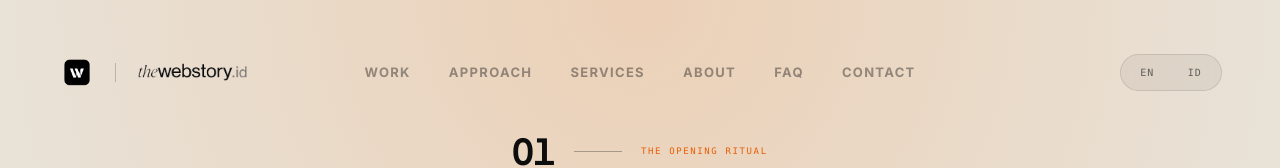
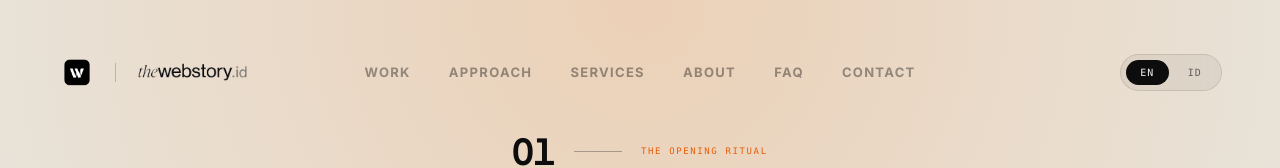
Before and after one commit to yabestheodorus/thewebstory-landing-page, a Next.js app: page /en in a window 1280 px wide. Shown: the top 168 px of the page. Built offline with nearby package versions, Linux system fonts and the light colour scheme; a web font is replaced by a local one.

Commit message:
fix: resolve dictionary type errors and component prop mismatches

```diff
--- a/components/Navbar.tsx
+++ b/components/Navbar.tsx
@@ -28,7 +28,7 @@ const Navbar = ({ lang = 'en', dict }: NavbarProps) => {
     { label: dict?.nav.work || 'Work', href: `/${lang}/work` },
     { label: dict?.nav.approach || 'Approach', href: `/${lang}/approach` },
     { label: dict?.nav.services || 'Services', href: `/${lang}/services` },
-    { label: lang === 'id' ? 'Tentang' : 'About', href: `/${lang}/about` },
+    { label: dict?.nav.about || 'About', href: `/${lang}/about` },
     { label: dict?.nav.faq || 'FAQ', href: `/${lang}/faq` },
     { label: dict?.nav.contact || 'Contact', href: `/${lang}/contact` },
   ]
@@ -73,7 +73,7 @@ const Navbar = ({ lang = 'en', dict }: NavbarProps) => {
 
         {/* Right: Actions */}
         <div className="flex items-center gap-4 relative z-10">
-          <LanguageToggle lang={lang} />
+          <LanguageToggle currentLang={lang} />
           <MobileMenu navLinks={navLinks} />
         </div>
       </div>
--- a/dictionaries/en.ts
+++ b/dictionaries/en.ts
@@ -3,6 +3,7 @@ export const en = {
     work: 'Work',
     approach: 'Approach',
     services: 'Services',
+    about: 'About',
     faq: 'FAQ',
     contact: 'Contact',
   },
--- a/dictionaries/id.ts
+++ b/dictionaries/id.ts
@@ -5,6 +5,7 @@ export const id: Dictionary = {
     work: 'Karya',
     approach: 'Pendekatan',
     services: 'Layanan',
+    about: 'Tentang',
     faq: 'FAQ',
     contact: 'Kontak',
   },
```
